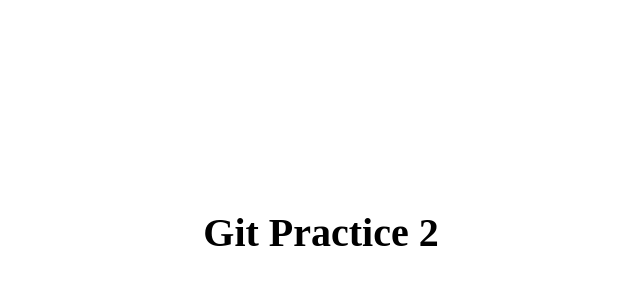
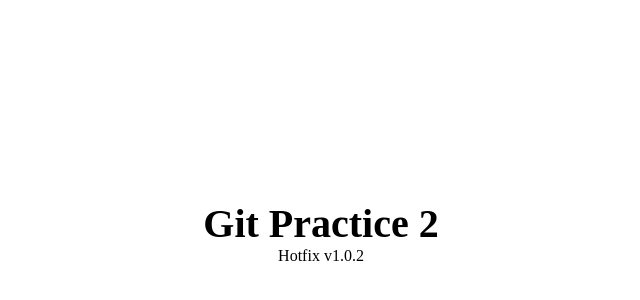
Before and after one commit to dungbuike-prtimes/git-practice2, a plain HTML site: page index.html in a window 1280 px wide. Shown: the part 168-468 px from the top of the page, without its empty margins (319-959 px from the left). Drawn offline with Linux system fonts and the light colour scheme.

Commit message:
hotfix v1.0.2

```diff
--- a/index.html
+++ b/index.html
@@ -8,6 +8,7 @@
 <body>
 <div class="container">
     <h1 class="header">Git Practice 2</h1>
+    <p>Hotfix v1.0.2</p>
 </div>
 </body>
 </html>
--- a/styles.css
+++ b/styles.css
@@ -8,6 +8,7 @@
     width: 100%;
     height: 100vh;
     display: flex;
+    flex-direction: column;
     justify-content: center;
     align-items: center;
 }
```
Also changed, not shown: about.html (line endings or trailing spaces).
